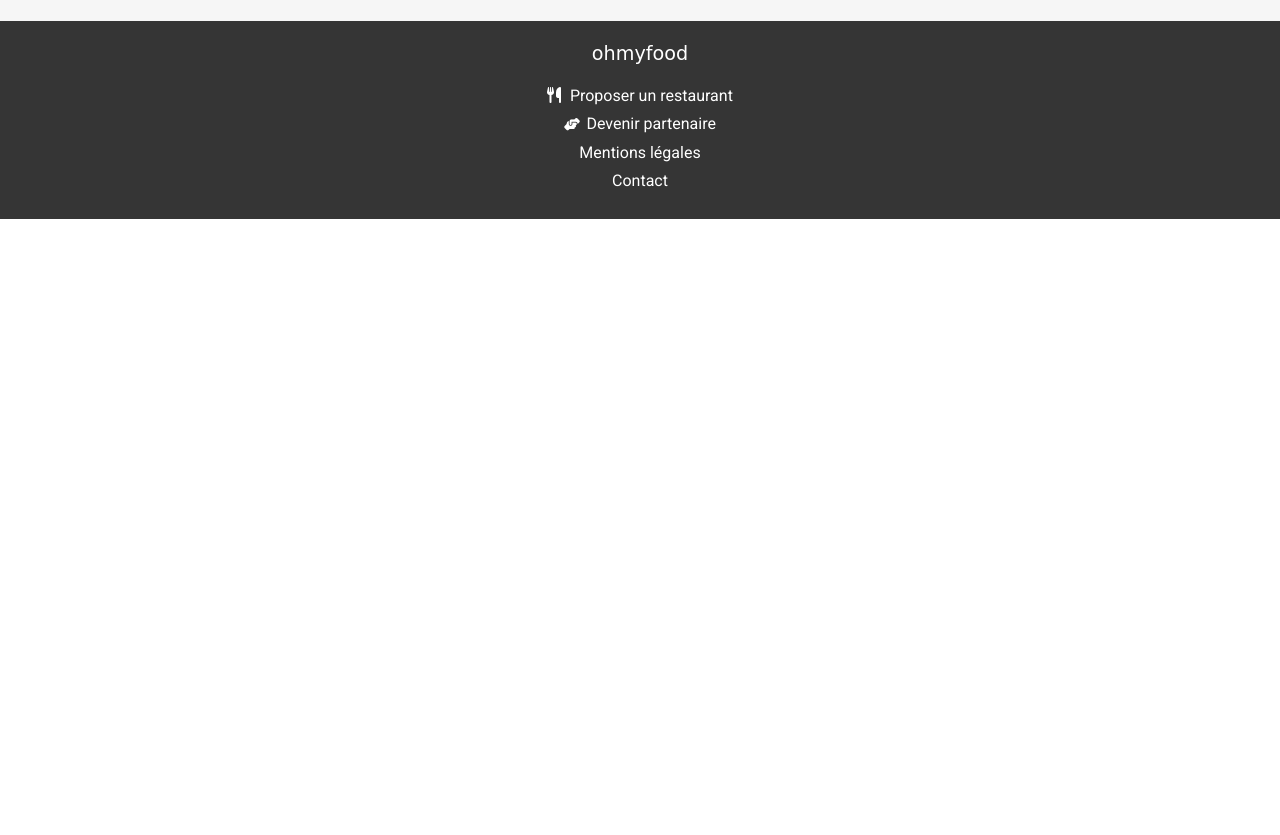
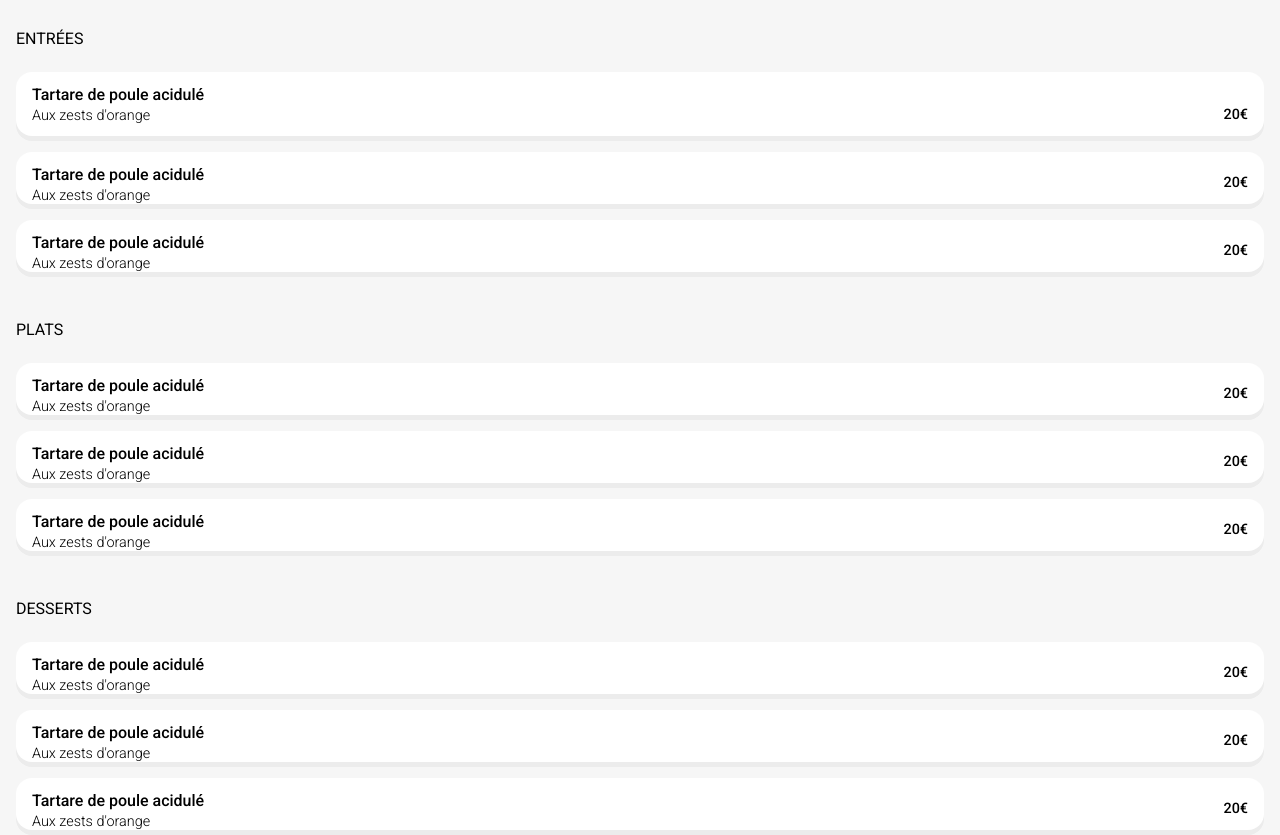
Before and after one commit to lintanfsteven/LintanfSteven_3_03022022, a website: page restaurant1.html in a window 1280 px wide. Shown: the part 645-1480 px from the top of the page. Before the commit the page ends 864 px from the top, so only its background shows below. Drawn offline with Linux system fonts and the light colour scheme; a web font is replaced by a local one.

Commit message:
menu skeleton

```diff
--- a/restaurant1.html
+++ b/restaurant1.html
@@ -19,26 +19,88 @@
     </div>
     <main>
         <div class="restaurant-menu">
+            <div class="restaurant-menu--container">
                 <h2>À la française</h2>
-            <i class="fa-regular fa-heart"></i>
-            <i class="fa-solid fa-heart"></i>
+                <i class="fa-regular fa-heart empty-heart "></i>
+                <i class="fa-solid fa-heart filled-heart"></i>
                 <section class="menu">
                     <div class="menu__category">
-                    <div class="menu__meal"></div>
-                    <div class="menu__meal"></div>
-                    <div class="menu__meal"></div>
+                        <h3 class="menu__category--name">Entrées</h3>
+                        <div class="menu__meal">
+                            <div class="menu__meal--description">
+                                <h4>Tartare de poule acidulé</h4>
+                                <p>Aux zests d'orange</p>
+                            </div>
+                            <p class="menu__meal--price">20€</p>
+                            <div class="menu__meal--check">
+                                <i class="fa-solid fa-check"></i>
+                            </div>
+                        </div>
+                        <div class="menu__meal">
+                            <div class="menu__meal--description">
+                                <h4>Tartare de poule acidulé</h4>
+                                <p>Aux zests d'orange</p>
+                            </div>
+                            <p class="menu__meal--price">20€</p>
+                        </div>
+                        <div class="menu__meal">
+                            <div class="menu__meal--description">
+                                <h4>Tartare de poule acidulé</h4>
+                                <p>Aux zests d'orange</p>
+                            </div>
+                            <p class="menu__meal--price">20€</p>
+                        </div>
                     </div>
                     <div class="menu__category">
-                    <div class="menu__meal"></div>
-                    <div class="menu__meal"></div>
-                    <div class="menu__meal"></div>
+                        <h3 class="menu__category--name">Plats</h3>
+                        <div class="menu__meal">
+                            <div class="menu__meal--description">
+                                <h4>Tartare de poule acidulé</h4>
+                                <p>Aux zests d'orange</p>
+                            </div>
+                            <p class="menu__meal--price">20€</p>
+                        </div>
+                        <div class="menu__meal">
+                            <div class="menu__meal--description">
+                                <h4>Tartare de poule acidulé</h4>
+                                <p>Aux zests d'orange</p>
+                            </div>
+                            <p class="menu__meal--price">20€</p>
+                        </div>
+                        <div class="menu__meal">
+                            <div class="menu__meal--description">
+                                <h4>Tartare de poule acidulé</h4>
+                                <p>Aux zests d'orange</p>
+                            </div>
+                            <p class="menu__meal--price">20€</p>
+                        </div>
                     </div>
                     <div class="menu__category">
-                    <div class="menu__meal"></div>
-                    <div class="menu__meal"></div>
-                    <div class="menu__meal"></div>
+                        <h3 class="menu__category--name">Desserts</h3>
+                        <div class="menu__meal">
+                            <div class="menu__meal--description">
+                                <h4>Tartare de poule acidulé</h4>
+                                <p>Aux zests d'orange</p>
+                            </div>
+                            <p class="menu__meal--price">20€</p>
+                        </div>
+                        <div class="menu__meal">
+                            <div class="menu__meal--description">
+                                <h4>Tartare de poule acidulé</h4>
+                                <p>Aux zests d'orange</p>
+                            </div>
+                            <p class="menu__meal--price">20€</p>
+                        </div>
+                        <div class="menu__meal">
+                            <div class="menu__meal--description">
+                                <h4>Tartare de poule acidulé</h4>
+                                <p>Aux zests d'orange</p>
+                            </div>
+                            <p class="menu__meal--price">20€</p>
+                        </div>
                     </div>
                 </section>
+            </div>
         </div>
     </main>
     <footer>
--- /dev/null
+++ b/sass/components/_check.scss
@@ -0,0 +1,18 @@
+@use "../utils/variables";
+
+.menu__meal--check {
+    background-color: variables.$tertiary;
+    display: flex;
+    justify-content: center;
+    align-items: center;
+    width: 3.5rem;
+    height: 4rem;
+    margin-right: -3.5rem;
+    border-radius: 0 1rem 1rem 0;
+    & .fa-check {
+        background-color: white;
+        border-radius: 50%;
+        color: variables.$tertiary;
+        padding: 0.1rem;
+    }
+}
--- /dev/null
+++ b/sass/layouts/_menu.scss
@@ -0,0 +1,52 @@
+@use "../utils/variables";
+@use "../utils/mixins";
+
+.menu {
+
+    display: flex;
+    flex-direction: column;
+    &__category {
+        margin-bottom: 2rem;
+        &--name {
+            margin-bottom: 1.5rem;
+            font-family: variables.$body-font;
+            text-transform: uppercase;
+        }
+    }
+    &__meal {
+        display: flex;
+        margin-bottom: 1rem;
+        background-color: white;
+        border-radius: 1rem;
+        overflow: hidden;
+        @include mixins.base-shadow(#ECECEC);
+        transition: box-shadow 0.3s ease, margin-right 1s;
+        &:hover {
+            cursor: pointer;
+            @include mixins.transition-shadow
+        }
+        &:hover .menu__meal--check {
+            margin-right: 0;
+        }
+        &--description {
+            padding: 0.8rem 1rem 0 1rem;
+            & h4 {
+                font-family: variables.$body-font;
+                font-weight: 500;
+                margin-bottom: 0.2rem;
+            }
+            & p {
+                font-size: 0.9rem;
+                font-weight: 100;
+            }
+        }
+        &--price {
+            padding: 1rem 1rem 0.8rem 1rem;
+            font-size: 0.9rem;
+            font-weight: 500;
+            margin-left: auto;
+            display: flex;
+            align-items: flex-end;
+        }
+    }
+}
--- a/sass/layouts/_restaurant.scss
+++ b/sass/layouts/_restaurant.scss
@@ -72,13 +72,13 @@
         & h4 {
             margin-bottom: 0.3rem;
         }
-        & .fa-regular, .fa-solid {
+        & .empty-heart, .filled-heart {
             font-size: 1.5rem;
             position: absolute;
             right: 1rem;
             top: 30%;
         }
-        & .fa-solid {
+        & .filled-heart {
             color: transparent;
             background-image: linear-gradient(#ad5edb, #e678db);
             background-clip: text;
@@ -87,7 +87,7 @@
             transition: all 0.3s ease;
             transform: scaleX(0);
         }
-        &:hover .fa-solid {
+        &:hover .filled-heart {
             opacity: 1;
             transform-origin: 50% 50%;
             transform: scaleX(1) scale(1.06);
--- a/sass/main.scss
+++ b/sass/main.scss
@@ -9,6 +9,7 @@
 @use "./components/buttons";
 @use "./components/loading-spinner";
 @use "./components/backtrack-arrow";
+@use "./components/check";
 
 @use "./layouts/header";
 @use "./layouts/tutorial";
@@ -16,5 +17,6 @@
 @use "./layouts/explore";
 @use "./layouts/restaurant";
 @use "./layouts/footer";
+@use "./layouts/menu";
 
 @use "./pages/restaurant-menu";
--- a/sass/pages/_restaurant-menu.scss
+++ b/sass/pages/_restaurant-menu.scss
@@ -10,26 +10,27 @@
 }
 
 
-main {
+.restaurant-menu {
     width: 100%;
     background-color: variables.$light-background;
     border-radius: 2rem 2rem 0 0;
     position: relative;
     margin-top: -2rem;
-    .restaurant-menu {
+    &--container {
         padding: 1.5rem 1rem;
         position: relative;
         @include mixins.container;
         h2 {
             font-size: 1.5rem;
+            margin-bottom: 2rem
         }
-        & .fa-regular, .fa-solid {
+        & .fa-heart {
             font-size: 1.7rem;
             position: absolute;
             right: 1rem;
             top: 1.5rem;
         }
-        & .fa-solid {
+        & .filled-heart {
             color: transparent;
             background-image: linear-gradient(#ad5edb, #e678db);
             background-clip: text;
@@ -38,7 +39,7 @@ main {
             transition: all 0.3s ease;
             transform: scaleX(0);
         }
-        &:hover .fa-solid {
+        &:hover .filled-heart {
             opacity: 1;
             transform-origin: 50% 50%;
             transform: scaleX(1) scale(1.06);
```
Also changed, not shown: index.html (+8 -8 lines), .public/css/style.css, 1 other file. Lines whose indentation alone changed are shown as unchanged.
